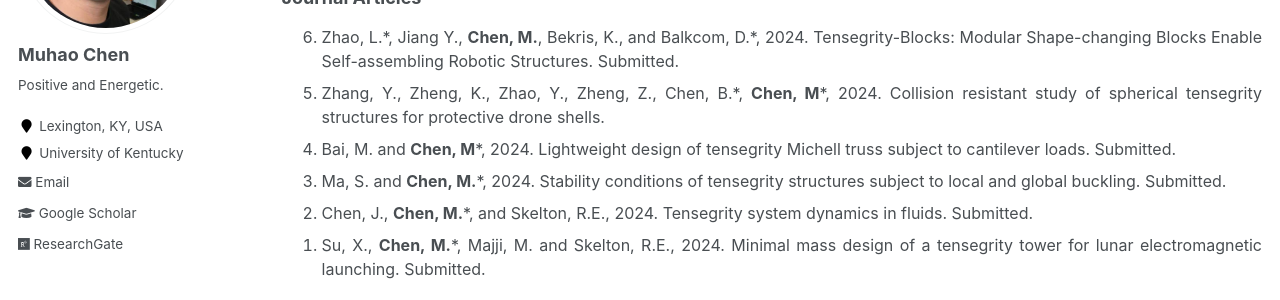
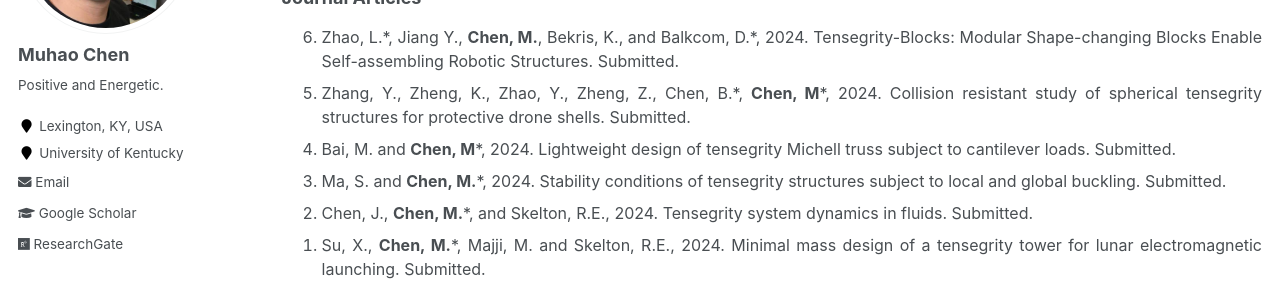
Before and after one commit to Muhao-Chen/muhao-chen.github.io, a Jekyll site: the page built from _pages/publication.md, in a window 1280 px wide and 900 px high, scrolled down 3667 px. Shown: the part 177-477 px from the top of the window. Built offline with Jekyll 4.4.1, drawn with Linux system fonts in a browser that asks for light colours.

Commit message:
Update publication.md

```diff
--- a/_pages/publication.md
+++ b/_pages/publication.md
@@ -86,7 +86,7 @@ Conference with Abstracts:
 <font size=3>
 <ol reversed>
 <li> Zhao, L.*, Jiang Y., <strong>Chen, M.</strong>, Bekris, K., and Balkcom, D.*, 2024. Tensegrity-Blocks: Modular Shape-changing Blocks Enable Self-assembling Robotic Structures. Submitted. </li>
-<li> Zhang, Y., Zheng, K., Zhao, Y., Zheng, Z., Chen, B.*, <strong>Chen, M</strong>*, 2024. Collision resistant study of spherical tensegrity structures for protective drone shells. </li>
+<li> Zhang, Y., Zheng, K., Zhao, Y., Zheng, Z., Chen, B.*, <strong>Chen, M</strong>*, 2024. Collision resistant study of spherical tensegrity structures for protective drone shells. Submitted. </li>
 <!-- <li><strong>Chen, M.</strong>*, Shen, Y., and Skelton, R.E. Model-Based and Markov Data-Based Linearized Tensegrity Dynamics and Analysis of Morphing Airfoils. <u>Journal of Guidance, Control, and Dynamics</u>. Submitted.</li> -->
 <!-- <li> <strong>Chen, M.</strong>*, and Skelton, R.E., 2022. Mass efficient Double-Helix Tensegrity for underwater, land, air, and space applications. <u>Computer Methods in Applied Mechanics and Engineering</u>.-->
 <!-- <li> <strong>Chen, M.</strong>*, Shen, Y., Majji, M. and Skelton, R.E. Integrated economic sensor/actuator selection and covariance control for tensegrity robots. 2023. <u>Automatica</u>. </li> -->
```
